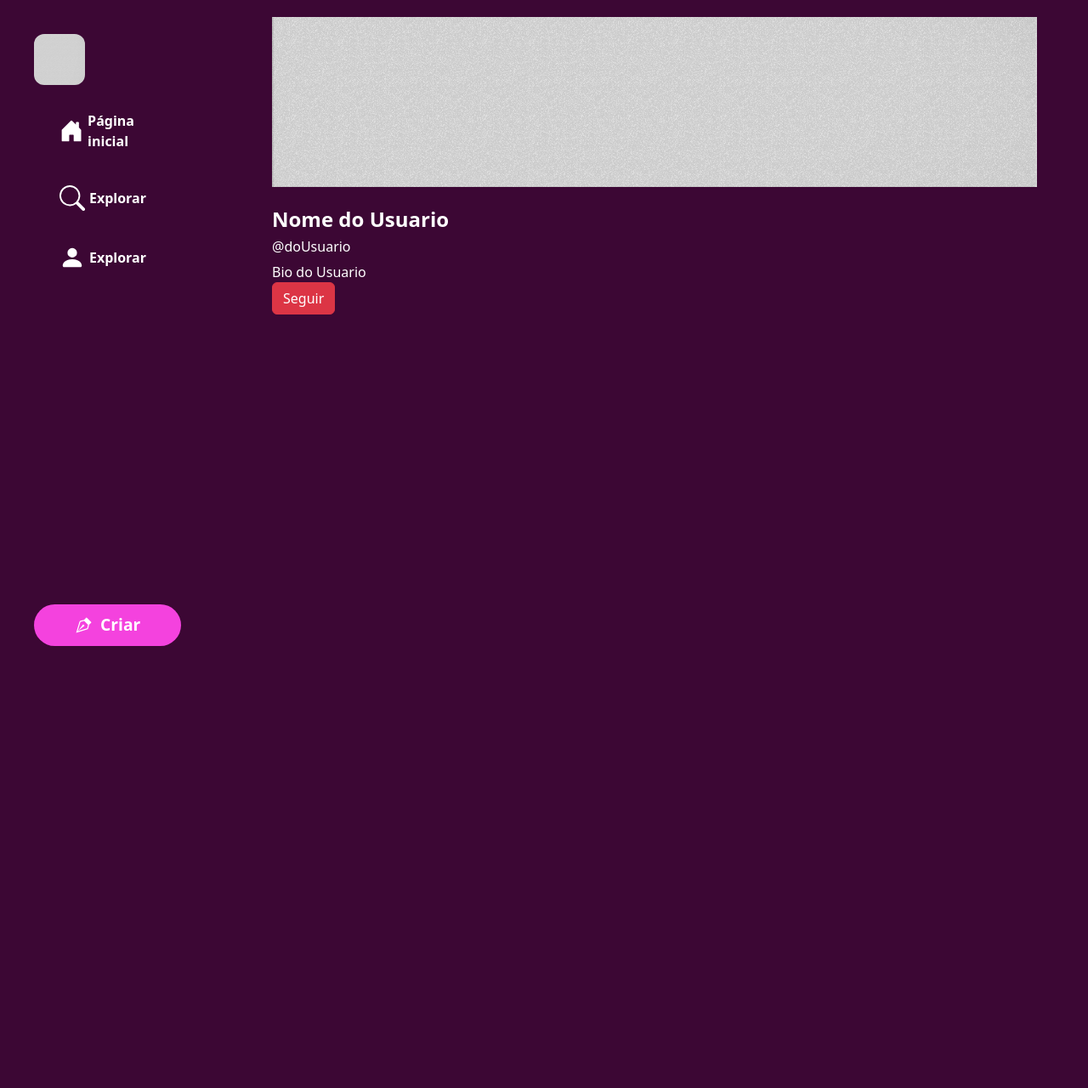
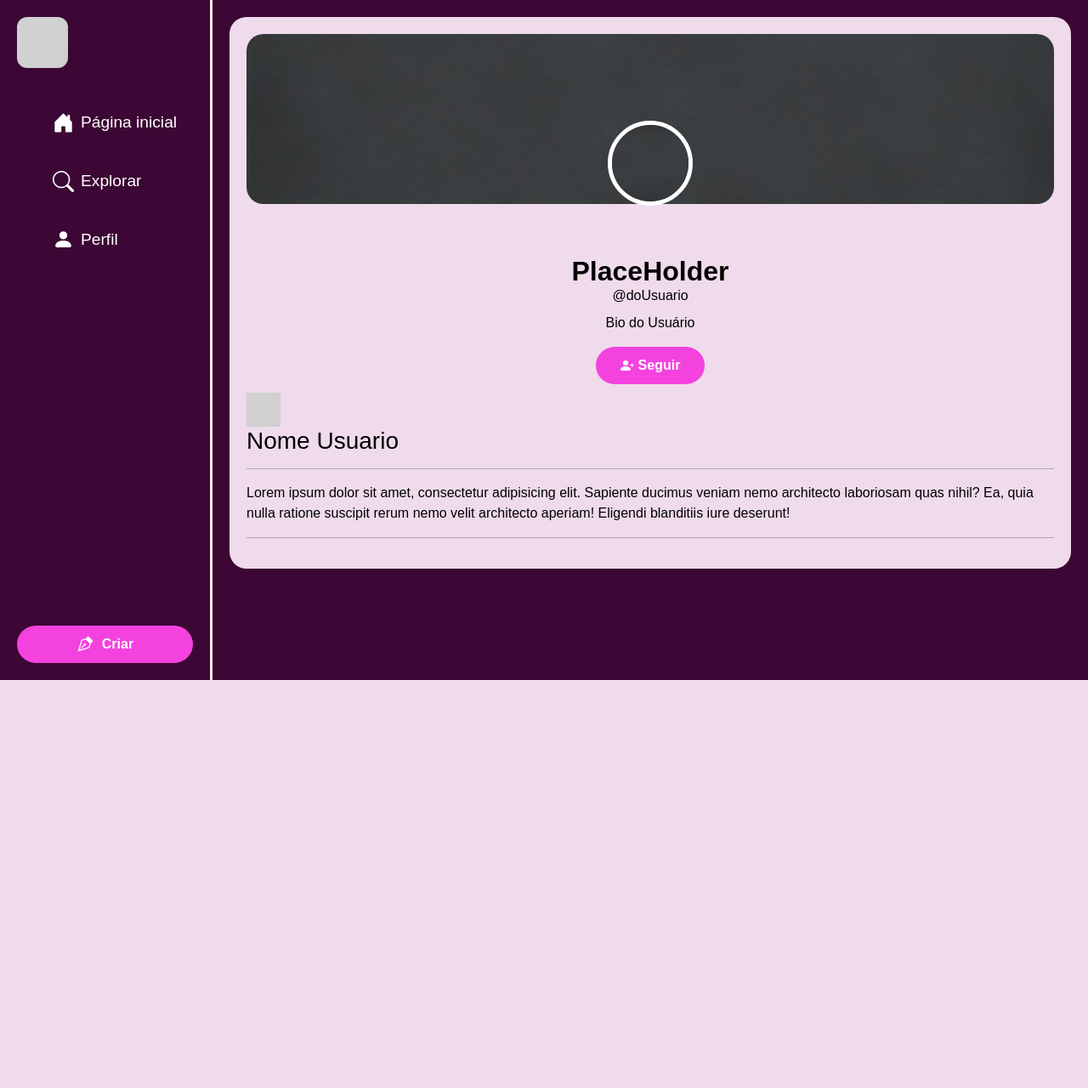
Before and after one commit to Ry2903/dti-pwii, a PHP site: page /perfil.html in a window 1280 px wide. Shown: the whole page at 85% size. After the commit the page ends 800 px from the top, so only its background shows below. Run offline with PHP 8.4, Linux system fonts and the light colour scheme; some libraries are stand-ins or nearby versions.

Commit message:
barra lateral finalizada

```diff
--- a/css/style.css
+++ b/css/style.css
@@ -1,7 +1,9 @@
 * {
-    font-family: 12px;
+    font-family: Arial, sans-serif;
     padding: 0;
     margin: 0;
+    box-sizing: border-box;
+
 }
 
 :root {
@@ -12,11 +14,11 @@
 }
 
 body {
-    background-color: var( --roxo-fundo);
+    display: flex;
+    height: 100vh;
+    background-color: var(--roxo-fundo);
     color: white;
-    display: flex;
-    width: 100vh;
-    /* overflow: hidden; Evita rolagem na página */
+    overflow: hidden;
 }
 
 a {
@@ -26,14 +28,20 @@ a {
 }
 
 #barraEsquerda {
-    margin: 20px;
-    height: 95vh;
+    width: 250px; /* Largura fixa para a barra de navegação */
+    height: 100vh; /* Altura total da tela */
     position: fixed;
     left: 0;
     top: 0;
     padding: 20px;
     color: white;
+    border-right: solid 3px #FEE8ED;
+    background-color: var(--roxo-fundo);
+    display: flex;
+    flex-direction: column;
+    justify-content: space-between; /* Garante que o botão fique no final */
 }
+
 
 .BEContent {
     flex: 1;
@@ -46,24 +54,20 @@ a {
     border-radius: 12px;
 }
 
-
 .navList {
-    padding: 0;
-    margin: 20px 0 10px 20px;
-}
-
-.anav svg {
-    width: 30px;
-    height: 30px;
-    margin-right: 5px;
+    margin: 40px 0;
 }
 
 .anav{
     display: flex;
-    flex-direction: row;
     align-items: center;
-    font-size: medium;
-    font-weight: 600;
+    color: white;
+}
+
+.anav svg {
+    width: 25px;
+    height: 25px;
+    margin-right: 8px;
 }
 
 .linav {
@@ -91,29 +95,105 @@ a {
 
 .btnGnr {
     display: flex;
-    flex-direction: row;
     align-items: center;
     justify-content: center;
     width: 100%;
-    background-color: var( --rosa-principal);
+    background-color: var(--rosa-principal);
     padding: 10px;
     border-radius: 32px;
     border: none;
     color: white;
-    font-weight: 700;
-    font-size: larger;
+    font-weight: bold;
+    cursor: pointer;
 }
 .btnGnr:hover {
     background-color: var(--rosa-secundario);
     color: black;
 }
 
+.btnSeguir {
+    display: flex;
+    align-items: center;
+    justify-content: center;
+    gap: 5px;
+    font-weight: bold;
+    background-color: var(--rosa-principal);
+    color: white;
+    border: none;
+    padding: 10px;
+    border-radius: 32px;
+    transition: background-color 0.3s;
+    width: 10vw;
+    margin: 0 auto;
+    position: absolute;
+    bottom: 10px; /* Posiciona o botão no final da div */
+    left: 50%;
+    transform: translateX(-50%);
+}
+.btnSeguir:hover {
+    background-color: var(--rosa-secundario);
+    color: black;
+}
+
 #perfilUsu {
-    margin-left: 300px; /* Espaço reservado para a barra lateral */
+    margin-left: 250px;
     flex-grow: 1;
+    height: 95vh;
     overflow-y: auto;
     padding: 20px;
-    height: 100vw;
+}
+
+.perfilContent {
+    background-color: var(--branco-fundo);
+    border-radius: 20px;
+    padding: 20px;
+    color: black;
+    position: relative;
+
+}
+
+#headerP {
+    position: relative;
+    text-align: center;
+    padding-bottom: 70px;
+
+}
+
+#headerP img {
+    width: 100%;
+    height: 200px;
+    border-radius: 20px;
+    object-fit: cover;
+    margin-bottom: 60px;
+}
+
+#fotoUsu {
+    position: absolute;
+    bottom: 160px;
+    left: 50%;
+    transform: translateX(-50%);
+    z-index: 10;
+}
+
+#fotoUsu img {
+    width: 100px;
+    height: 100px;
+    border-radius: 50%;
+    border: 5px solid white;
+    object-fit: cover;
+}
+
+.nomeUsu {
+    font-size: xx-large;
+    margin: 0;
+}
+
+.idtfUsu {
+
+}
+
+.bioUsu {
+    margin-top: 10px;
 }
 
 p {
--- a/package.json
+++ /dev/null
@@ -1,5 +0,0 @@
-{
-  "dependencies": {
-    "bootstrap": "^5.3.3"
-  }
-}
--- a/perfil.html
+++ b/perfil.html
@@ -5,109 +5,104 @@
     <meta http-equiv="X-UA-Compatible" content="IE=edge">
     <meta name="viewport" content="width=device-width, initial-scale=1.0">
     <title>Fashion Maven's</title>
-        <link
-            rel="stylesheet"
-            href="./node_modules/bootstrap/dist/css/bootstrap.min.css">
+    <!-- Link para o Bootstrap CSS -->
+    <link href="https://cdn.jsdelivr.net/npm/bootstrap@5.3.3/dist/css/bootstrap.min.css" rel="stylesheet" integrity="sha384-QWTKZyjpPEjISv5WaRU9OFeRpok6YctnYmDr5pNlyT2bRjXh0JMhjY6hW+ALEwIH" crossorigin="anonymous">
     <link rel="stylesheet" href="/css/style.css">
 </head>
-    <body class="container-xxl">
-        <div class="row">
+<body>
+    <!-- Barra lateral esquerda -->
     <div id="barraEsquerda" class="col-2">
         <div class="BEContent">
             <div class="Logo">
-                        <img class="imgLogo" src="assets/cinza-teste.png"
-                            alt="receba" style>
+                <img class="imgLogo" src="assets/cinza-teste.png" alt="Logo Fashion Maven">
             </div>
-
             <nav class="navList">
-                        <ul style="padding: 0;">
+                <ul>
                     <li class="linav">
                         <a href="index.html" class="anav">
-                                    <svg xmlns="http://www.w3.org/2000/svg"
-                                        width="16" height="16"
-                                        fill="currentColor"
-                                        class="bi bi-house-door-fill"
-                                        viewBox="0 0 16 16">
-                                        <path
-                                            d="M6.5 14.5v-3.505c0-.245.25-.495.5-.495h2c.25 0 .5.25.5.5v3.5a.5.5 0 0 0 .5.5h4a.5.5 0 0 0 .5-.5v-7a.5.5 0 0 0-.146-.354L13 5.793V2.5a.5.5 0 0 0-.5-.5h-1a.5.5 0 0 0-.5.5v1.293L8.354 1.146a.5.5 0 0 0-.708 0l-6 6A.5.5 0 0 0 1.5 7.5v7a.5.5 0 0 0 .5.5h4a.5.5 0 0 0 .5-.5" />
+                            <svg xmlns="http://www.w3.org/2000/svg" width="16" height="16" fill="currentColor" class="bi bi-house-door-fill" viewBox="0 0 16 16">
+                                <path d="M6.5 14.5v-3.505c0-.245.25-.495.5-.495h2c.25 0 .5.25.5.5v3.5a.5.5 0 0 0 .5.5h4a.5.5 0 0 0 .5-.5v-7a.5.5 0 0 0-.146-.354L13 5.793V2.5a.5.5 0 0 0-.5-.5h-1a.5.5 0 0 0-.5.5v1.293L8.354 1.146a.5.5 0 0 0-.708 0l-6 6A.5.5 0 0 0 1.5 7.5v7a.5.5 0 0 0 .5.5h4a.5.5 0 0 0 .5-.5"/>
                             </svg>
-                                    <p>
-                                        Página inicial
-                                    </p>
+                            <p>Página inicial</p>
                         </a>
                     </li>
                     <li class="linav">
                         <a href="explorar.html" class="anav">
-                                    <svg xmlns="http://www.w3.org/2000/svg"
-                                        width="16" height="16"
-                                        fill="currentColor" class="bi bi-search"
-                                        viewBox="0 0 16 16">
-                                        <path
-                                            d="M11.742 10.344a6.5 6.5 0 1 0-1.397 1.398h-.001q.044.06.098.115l3.85 3.85a1 1 0 0 0 1.415-1.414l-3.85-3.85a1 1 0 0 0-.115-.1zM12 6.5a5.5 5.5 0 1 1-11 0 5.5 5.5 0 0 1 11 0" />
+                            <svg xmlns="http://www.w3.org/2000/svg" width="16" height="16" fill="currentColor" class="bi bi-search" viewBox="0 0 16 16">
+                                <path d="M11.742 10.344a6.5 6.5 0 1 0-1.397 1.398h-.001q.044.06.098.115l3.85 3.85a1 1 0 0 0 1.415-1.414l-3.85-3.85a1 1 0 0 0-.115-.1zM12 6.5a5.5 5.5 0 1 1-11 0 5.5 5.5 0 0 1 11 0" />
                             </svg>
                             Explorar
                         </a>
                     </li>
                     <li class="linav">
                         <a href="perfil.html" class="anav">
-                                    <svg xmlns="http://www.w3.org/2000/svg"
-                                        width="16" height="16"
-                                        fill="currentColor"
-                                        class="bi bi-person-fill"
-                                        viewBox="0 0 16 16">
-                                        <path
-                                            d="M3 14s-1 0-1-1 1-4 6-4 6 3 6 4-1 1-1 1zm5-6a3 3 0 1 0 0-6 3 3 0 0 0 0 6" />
+                            <svg xmlns="http://www.w3.org/2000/svg" width="16" height="16" fill="currentColor" class="bi bi-person-fill" viewBox="0 0 16 16">
+                                <path d="M3 14s-1 0-1-1 1-4 6-4 6 3 6 4-1 1-1 1zm5-6a3 3 0 1 0 0-6 3 3 0 0 0 0 6" />
                             </svg>
-                                    Explorar
+                            Perfil
                         </a>
                     </li>
                 </ul>
             </nav>
-
             <div class="butaoCriar">
                 <button type="button" class="btn btnGnr">
-                            <svg xmlns="http://www.w3.org/2000/svg" width="16"
-                                height="16" fill="currentColor"
-                                class="bi bi-vector-pen" viewBox="0 0 16 16">
-                                <path fill-rule="evenodd"
-                                    d="M10.646.646a.5.5 0 0 1 .708 0l4 4a.5.5 0 0 1 0 .708l-1.902 1.902-.829 3.313a1.5 1.5 0 0 1-1.024 1.073L1.254 14.746 4.358 4.4A1.5 1.5 0 0 1 5.43 3.377l3.313-.828zm-1.8 2.908-3.173.793a.5.5 0 0 0-.358.342l-2.57 8.565 8.567-2.57a.5.5 0 0 0 .34-.357l.794-3.174-3.6-3.6z" />
-                                <path fill-rule="evenodd"
-                                    d="M2.832 13.228 8 9a1 1 0 1 0-1-1l-4.228 5.168-.026.086z" />
+                    <svg xmlns="http://www.w3.org/2000/svg" width="16" height="16" fill="currentColor" class="bi bi-vector-pen" viewBox="0 0 16 16">
+                        <path fill-rule="evenodd" d="M10.646.646a.5.5 0 0 1 .708 0l4 4a.5.5 0 0 1 0 .708l-1.902 1.902-.829 3.313a1.5 1.5 0 0 1-1.024 1.073L1.254 14.746 4.358 4.4A1.5 1.5 0 0 1 5.43 3.377l3.313-.828zm-1.8 2.908-3.173.793a.5.5 0 0 0-.358.342l-2.57 8.565 8.567-2.57a.5.5 0 0 0 .34-.357l.794-3.174-3.6-3.6z" />
+                        <path fill-rule="evenodd" d="M2.832 13.228 8 9a1 1 0 1 0-1-1l-4.228 5.168-.026.086z" />
                     </svg>
-                            <p>Criar</p>
+                    Criar
                 </button>
             </div>
         </div>
     </div>
 
+    <!-- Seção do perfil -->
     <div id="perfilUsu" class="col-9">
         <div class="perfilContent">
             <div id="headerP">
-                        <img src="assets/cinza-teste.png" alt
-                            style="width: 900px; height: 200px;">
+                <img src="assets/cinza2-teste.jpg" alt="Imagem de capa do usuário">
+                <div id="fotoUsu">
+                    <img src="assets/cinza2-teste.jpg" alt="Foto do Usuário">
+                </div>
+                <h4 class="nomeUsu"><strong>PlaceHolder</strong></h4>
+                <h6 class="idtUsu">@doUsuario</h6>
+                <p class="bioUsu">Bio do Usuário</p>
 
-                        <div id="FotoUsu">
-                            <!-- ajeitar foto de perfil -->
-                            <img src alt>
+                <!-- Botão de seguir atualizado -->
+                <button type="button" class="btn btnSeguir">
+                    <svg xmlns="http://www.w3.org/2000/svg" width="16" height="16" fill="currentColor" class="bi bi-person-plus-fill" viewBox="0 0 16 16">
+                        <path d="M1 14s-1 0-1-1 1-4 6-4 6 3 6 4-1 1-1 1zm5-6a3 3 0 1 0 0-6 3 3 0 0 0 0 6"/>
+                        <path fill-rule="evenodd" d="M13.5 5a.5.5 0 0 1 .5.5V7h1.5a.5.5 0 0 1 0 1H14v1.5a.5.5 0 0 1-1 0V8h-1.5a.5.5 0 0 1 0-1H13V5.5a.5.5 0 0 1 .5-.5"/>
+                      </svg>
+                    Seguir
+                </button>
             </div>
 
-                        <h4>
-                            <strong>Nome do Usuario</strong>
-                        </h1>
-                        <h6>@doUsuario</h4>
+            <div class="PostsPerfil">
+                <div class="PostTeste">
+                    <div class="headerPost">
+                        <img src="assets/cinza-teste.png" alt="" style="width: 40px; height: 40px;">
+                        <h3>Nome Usuario</h3>
+                        <hr>
+                    </div>
 
-                        <p class="bioUsu">
-                            Bio do Usuario
+                    <div class="conteudoPost">
+                        <p>
+                            Lorem ipsum dolor sit amet, consectetur adipisicing elit. Sapiente ducimus veniam nemo architecto laboriosam quas nihil? Ea, quia nulla ratione suscipit rerum nemo velit architecto aperiam! Eligendi blanditiis iure deserunt!
                         </p>
+                        <hr>
+                    </div>
 
-                        <!-- ajustar a palheta de cores -->
-                        <button type="button"
-                            class="btn btn-danger">Seguir</button>
+                    <div class="interagirPost">
+                        <!-- colocar icon de editar e excluir PRA QUEM ESTIVER LOGADO!!-->
+
+                    </div>
+                </div>
             </div>
         </div>
     </div>
 
-            <!-- Link de dependencias/plugins -->
-            <script src="./node_modules/bootstrap/dist/js/bootstrap.min.js"></script>
+    <!-- Link para o Bootstrap JavaScript -->
+    <script src="https://cdn.jsdelivr.net/npm/bootstrap@5.3.3/dist/js/bootstrap.bundle.min.js" integrity="sha384-YvpcrYf0tY3lHB60NNkmXc5s9fDVZLESaAA55NDzOxhy9GkcIdslK1eN7N6jIeHz" crossorigin="anonymous"></script>
 </body>
 </html>
```
Also changed, not shown: index.html (+41 -21 lines), assets/cinza2-teste.jpg (added), package-lock.json (deleted), 1 other file. Lines whose indentation alone changed are shown as unchanged.
